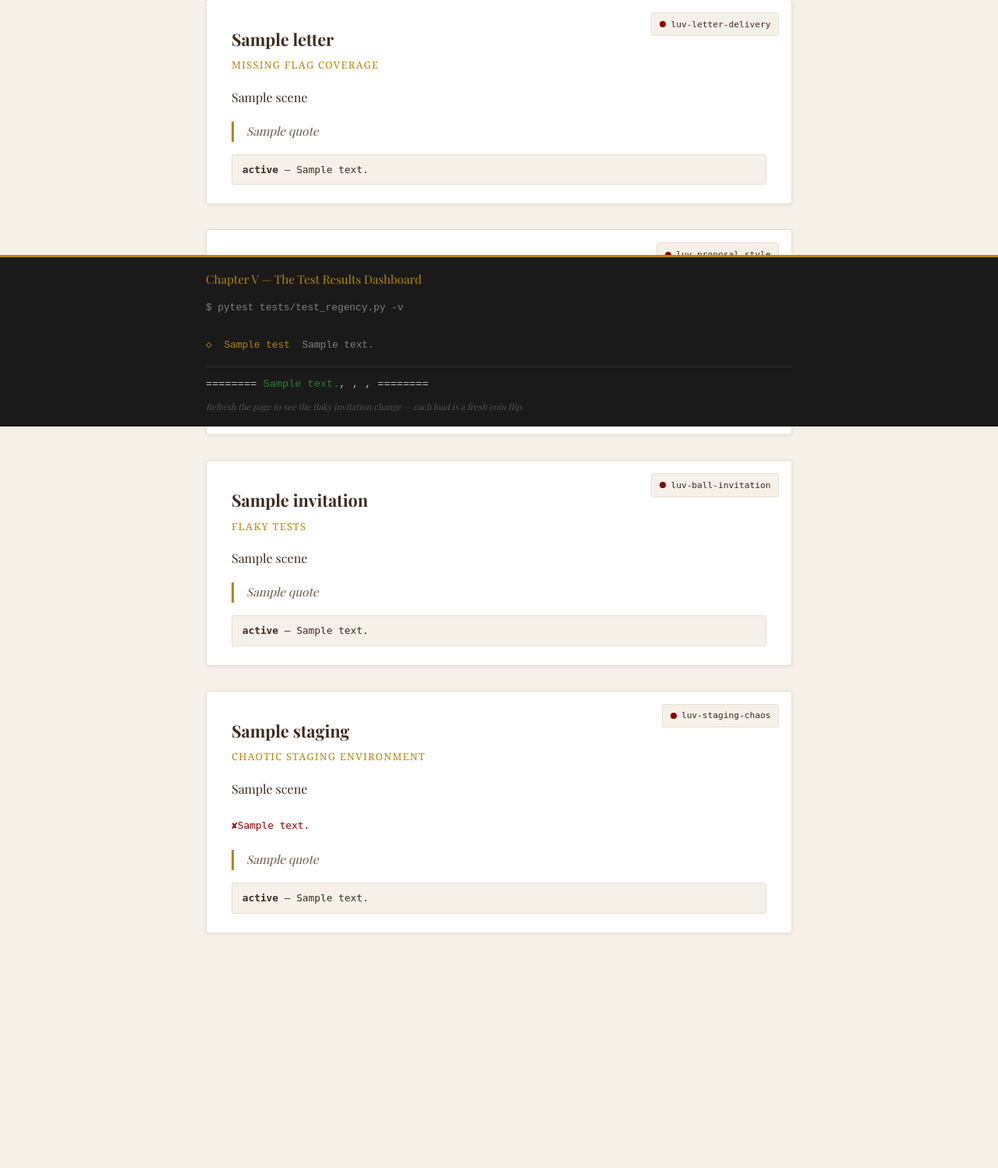
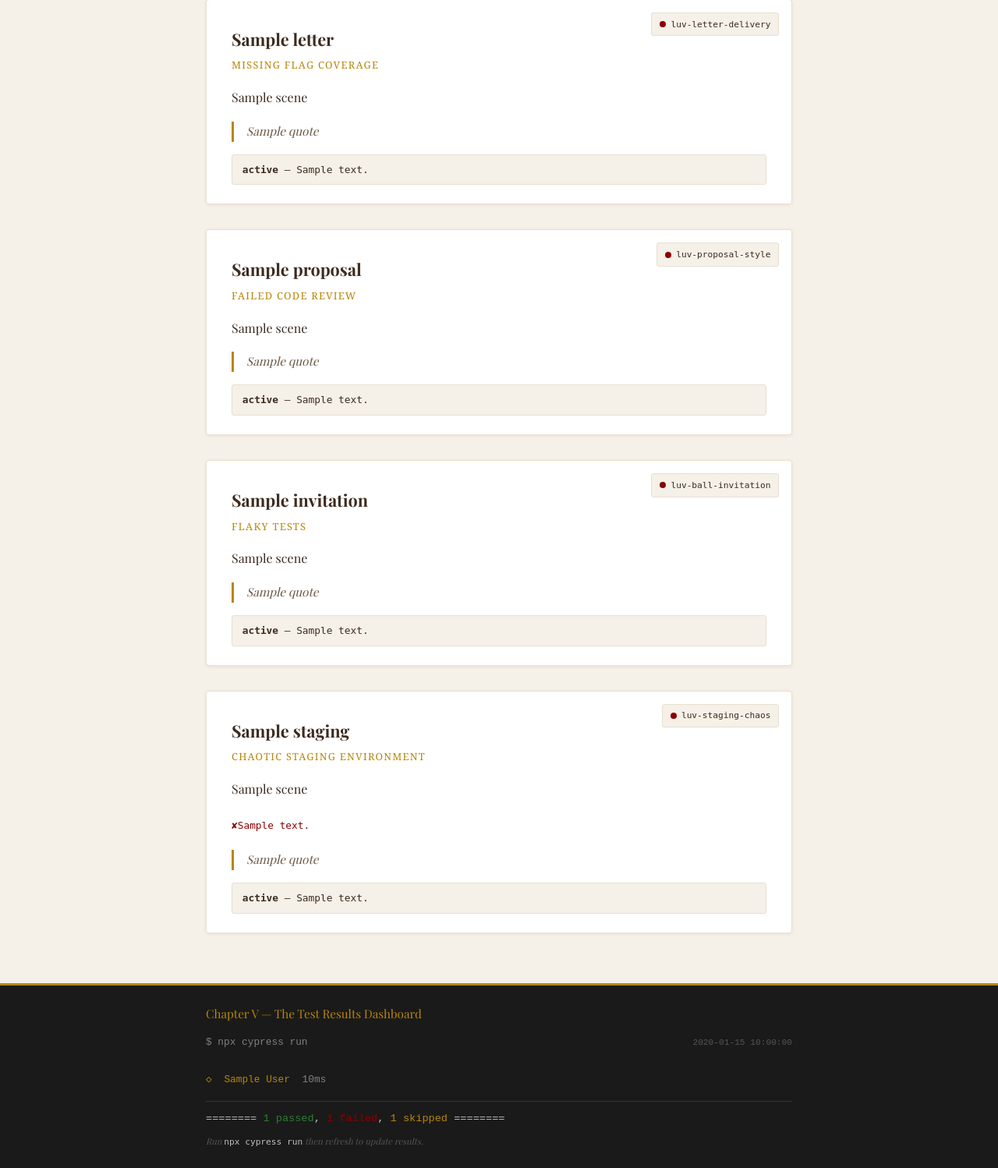
Before and after one commit to dianephan/unsent-and-unstable, a Flask app: template templates/index.html in a window 1280 px wide. Shown: the part 253-1751 px from the top of the page at 78% size. Before the commit the page ends 1450 px from the top, so only its background shows below. Run offline with Flask 3, Linux system fonts and the light colour scheme; the template is opened without the code that fills it: most values are stand-ins (such as "Sample title", 1, 10 or a date in 2020); some web fonts are replaced.

Commit message:
💄 tests appropriately match story

```diff
--- a/static/style.css
+++ b/static/style.css
@@ -30,7 +30,7 @@ body {
 .container {
     max-width: 800px;
     margin: 0 auto;
-    padding: 2rem 1.5rem 12rem;
+    padding: 2rem 1.5rem 2rem;
 }
 
 /* --- Header --- */
@@ -175,19 +175,12 @@ header .subtitle {
 
 /* --- Test Dashboard (Chapter V) --- */
 .test-dashboard {
-    position: fixed;
-    bottom: 0;
-    left: 0;
-    right: 0;
     background: var(--terminal-bg);
     color: var(--terminal-text);
     font-family: 'SF Mono', 'Fira Code', 'Courier New', monospace;
     font-size: 0.8rem;
-    padding: 1rem 0;
+    padding: 1.5rem 0;
     border-top: 3px solid var(--gold);
-    z-index: 100;
-    max-height: 40vh;
-    overflow-y: auto;
 }
 
 .test-dashboard .dashboard-inner {
@@ -244,3 +237,30 @@ header .subtitle {
     font-style: italic;
     font-family: 'Playfair Display', Georgia, serif;
 }
+
+.refresh-hint code {
+    color: var(--terminal-text);
+    font-family: 'SF Mono', 'Fira Code', monospace;
+    font-style: normal;
+}
+
+.command-line {
+    display: flex;
+    justify-content: space-between;
+    align-items: center;
+}
+
+.timestamp {
+    color: #555;
+    font-size: 0.7rem;
+}
+
+.no-results {
+    padding: 1rem 0;
+    line-height: 2;
+}
+
+.no-results code {
+    color: var(--terminal-text);
+    font-family: 'SF Mono', 'Fira Code', monospace;
+}
--- a/templates/index.html
+++ b/templates/index.html
@@ -85,37 +85,49 @@
         </div>
     </div>
 
-    {# --- Chapter V: Test Results Dashboard --- #}
+    {# --- Chapter V: Test Results Dashboard (real Cypress results) --- #}
     <div class="test-dashboard">
         <div class="dashboard-inner">
             <h3>Chapter V &mdash; The Test Results Dashboard</h3>
-            <div>
-                <span style="color: #808080;">$ pytest tests/test_regency.py -v</span>
+
+            {% if cypress_results %}
+            <div class="command-line">
+                <span style="color: #808080;">$ npx cypress run</span>
+                <span class="timestamp">{{ cypress_results.timestamp[:19] }}</span>
             </div>
             <br>
-            {% for test in tests %}
-            <div class="test-line {{ test.status|lower }}">
-                {% if test.status == 'PASSED' %}
+            {% for test in cypress_results.tests %}
+            <div class="test-line {{ test.state }}">
+                {% if test.state == 'passed' %}
                 <span class="icon">&#10004;</span>
-                {% elif test.status == 'FAILED' %}
+                {% elif test.state == 'failed' %}
                 <span class="icon">&#10008;</span>
-                {% elif test.status == 'SKIPPED' %}
+                {% elif test.state == 'skipped' %}
                 <span class="icon">&#9671;</span>
                 {% endif %}
-                <span class="name">{{ test.name }}</span>
-                <span class="detail">{{ test.detail }}</span>
+                <span class="name">{{ test.displayName }}</span>
+                <span class="detail">{{ test.duration }}ms</span>
             </div>
             {% endfor %}
 
             <div class="test-summary">
                 ========
-                <span class="passed-count">{{ summary.split(',')[0] }}</span>,
-                <span class="failed-count">{{ summary.split(',')[1] }}</span>,
-                <span class="skipped-count">{{ summary.split(',')[2] }}</span>,
-                <span class="flaky-count">{{ summary.split(',')[3] }}</span>
+                <span class="passed-count">{{ cypress_results.totalPassed }} passed</span>,
+                <span class="failed-count">{{ cypress_results.totalFailed }} failed</span>,
+                <span class="skipped-count">{{ cypress_results.totalSkipped }} skipped</span>
                 ========
             </div>
-            <p class="refresh-hint">Refresh the page to see the flaky invitation change &mdash; each load is a fresh coin flip.</p>
+            <p class="refresh-hint">Run <code>npx cypress run</code> then refresh to update results.</p>
+
+            {% else %}
+            <div class="no-results">
+                <span style="color: #808080;">$ npx cypress run</span>
+                <br><br>
+                <span style="color: var(--gold);">No Cypress results yet.</span>
+                <br>
+                <span style="color: #808080;">Run <code>npx cypress run</code> in another terminal, then refresh this page.</span>
+            </div>
+            {% endif %}
         </div>
     </div>
 </body>
```
